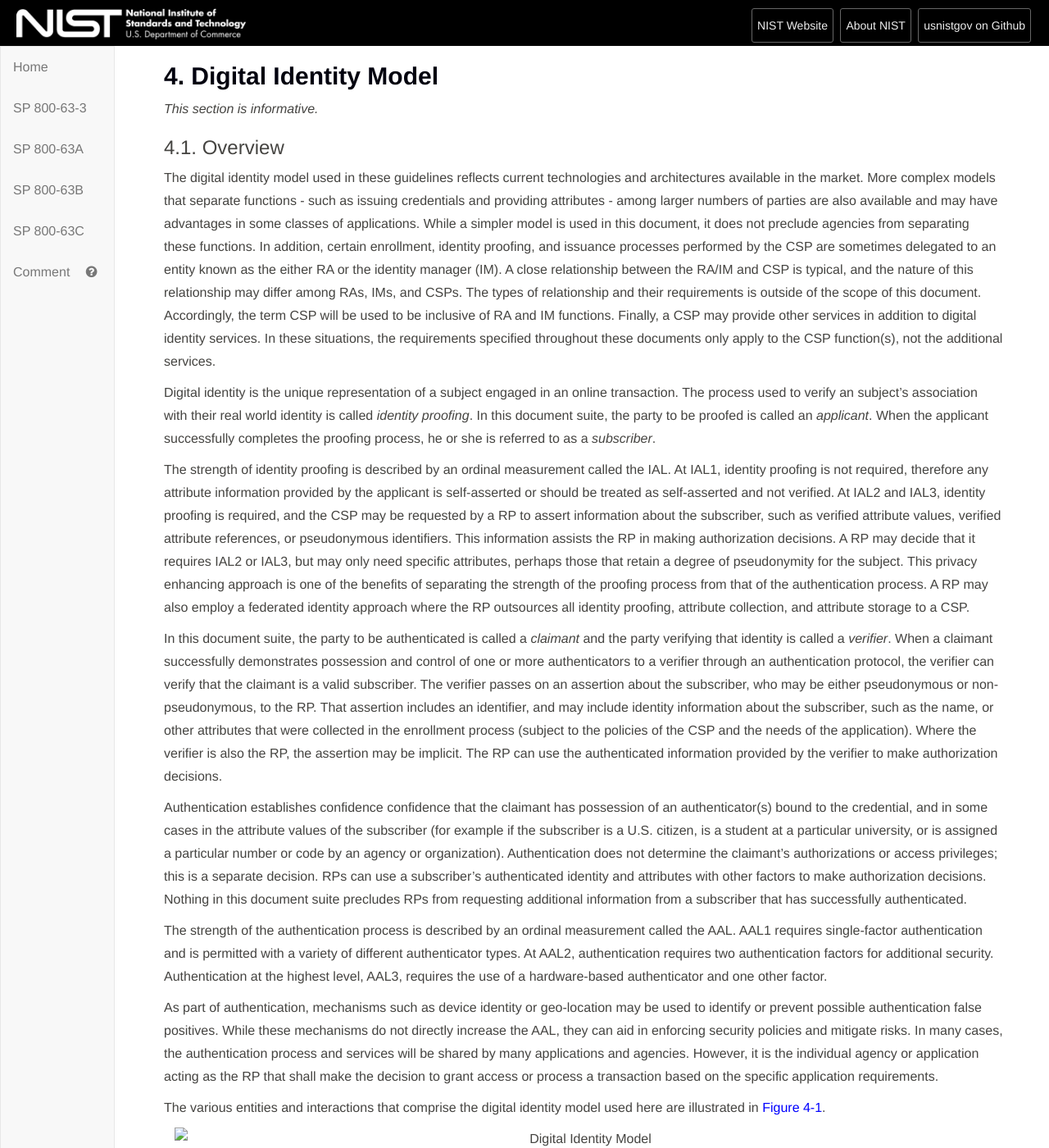
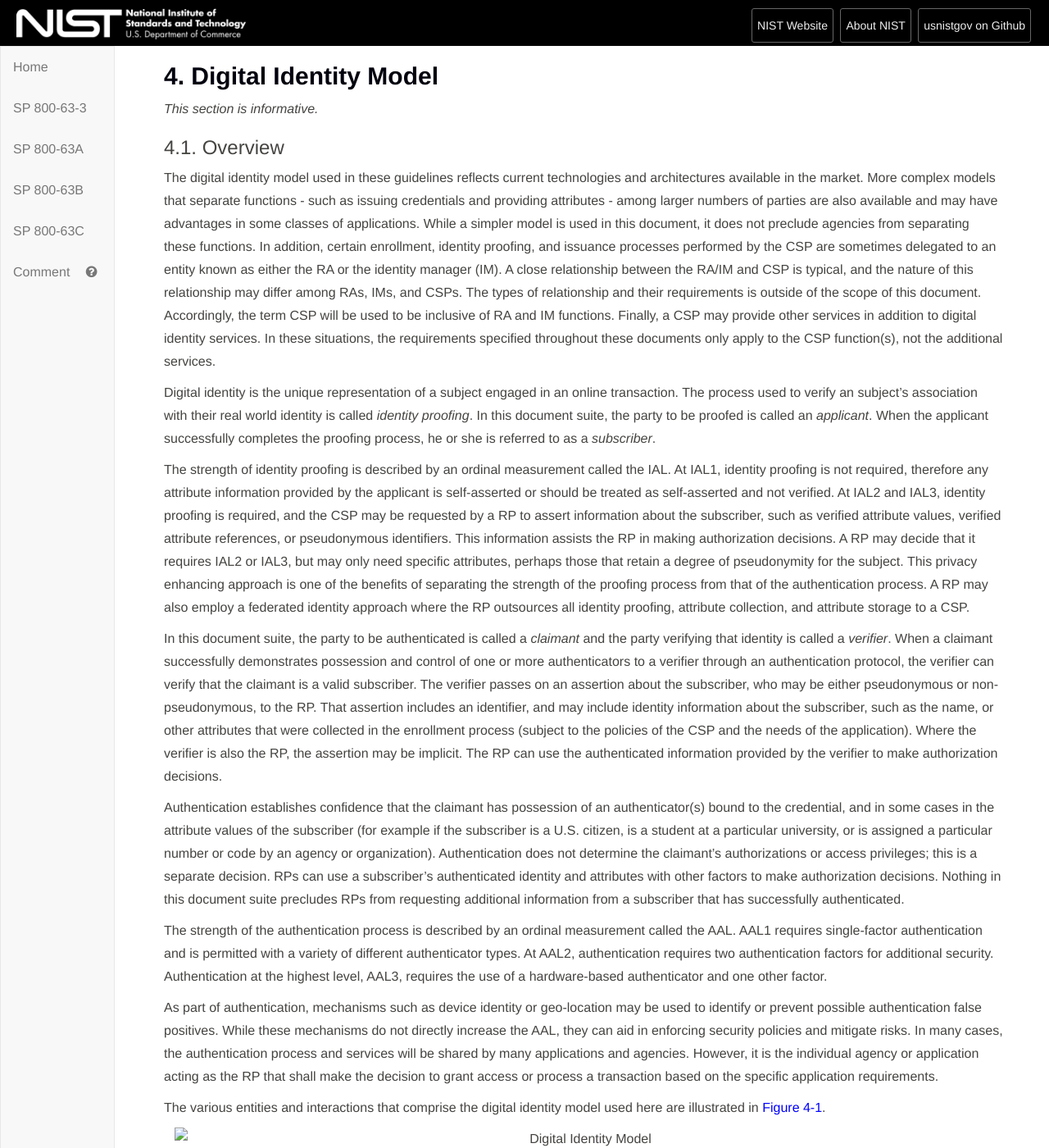
Before and after one commit to usnistgov/800-63-3, a Jekyll site: the page built from sp800-63-3/sec4_model.md, in a window 1280 px wide and 1400 px high. Shown: the whole window at 82% size. Built offline with Jekyll 4.4.1, drawn with Linux system fonts in a browser that asks for light colours; our own code applies the rules of GitHub Pages for plain Markdown files.

Commit message:
More @jimfenton review fixes.

```diff
--- a/sp800-63-3/sec4_model.md
+++ b/sp800-63-3/sec4_model.md
@@ -8,7 +8,7 @@
 
 ### <a name="4-1"></a>4.1. Overview
 
-The digital identity model used in these guidelines reflects current technologies and architectures available in the market. More complex models that separate functions - such as issuing credentials and providing attributes - among larger numbers of parties are also available and may have advantages in some classes of applications. While a simpler model is used in this document, it does not preclude agencies from separating these functions. In addition, certain enrollment, identity proofing, and issuance processes performed by the CSP are sometimes delegated to an entity known as the either RA or the identity manager (IM). A close relationship between the RA/IM and CSP is typical, and the nature of this relationship may differ among RAs, IMs, and CSPs. The types of relationship and their requirements is outside of the scope of this document.  Accordingly, the term CSP will be used to be inclusive of RA and IM functions. Finally, a CSP may provide other services in addition to digital identity services. In these situations, the requirements specified throughout these documents only apply to the CSP function(s), not the additional services.
+The digital identity model used in these guidelines reflects current technologies and architectures available in the market. More complex models that separate functions - such as issuing credentials and providing attributes - among larger numbers of parties are also available and may have advantages in some classes of applications. While a simpler model is used in this document, it does not preclude agencies from separating these functions. In addition, certain enrollment, identity proofing, and issuance processes performed by the CSP are sometimes delegated to an entity known as either the RA or the identity manager (IM). A close relationship between the RA/IM and CSP is typical, and the nature of this relationship may differ among RAs, IMs, and CSPs. The types of relationship and their requirements is outside of the scope of this document.  Accordingly, the term CSP will be used to be inclusive of RA and IM functions. Finally, a CSP may provide other services in addition to digital identity services. In these situations, the requirements specified throughout these documents only apply to the CSP function(s), not the additional services.
 
 Digital identity is the unique representation of a subject engaged in an online transaction. The process used to verify an subject's association with their real world identity is called *identity proofing*. In this document suite, the party to be proofed is called an *applicant*. When the applicant successfully completes the proofing process, he or she is referred to as a *subscriber*.
 
@@ -16,7 +16,7 @@
 
 In this document suite, the party to be authenticated is called a *claimant* and the party verifying that identity is called a *verifier*. When a claimant successfully demonstrates possession and control of one or more authenticators to a verifier through an authentication protocol, the verifier can verify that the claimant is a valid subscriber. The verifier passes on an assertion about the subscriber, who may be either pseudonymous or non-pseudonymous, to the RP. That assertion includes an identifier, and may include identity information about the subscriber, such as the name, or other attributes that were collected in the enrollment process (subject to the policies of the CSP and the needs of the application). Where the verifier is also the RP, the assertion may be implicit. The RP can use the authenticated information provided by the verifier to make authorization decisions.
 
-Authentication establishes confidence confidence that the claimant has possession of an authenticator(s) bound to the credential, and in some cases in the attribute values of the subscriber (for example if the subscriber is a U.S. citizen, is a student at a particular university, or is assigned a particular number or code by an agency or organization). Authentication does not determine the claimant's authorizations or access privileges; this is a separate decision. RPs can use a subscriber's authenticated identity and attributes with other factors to make authorization decisions. Nothing in this document suite precludes RPs from requesting additional information from a subscriber that has successfully authenticated.
+Authentication establishes confidence that the claimant has possession of an authenticator(s) bound to the credential, and in some cases in the attribute values of the subscriber (for example if the subscriber is a U.S. citizen, is a student at a particular university, or is assigned a particular number or code by an agency or organization). Authentication does not determine the claimant's authorizations or access privileges; this is a separate decision. RPs can use a subscriber's authenticated identity and attributes with other factors to make authorization decisions. Nothing in this document suite precludes RPs from requesting additional information from a subscriber that has successfully authenticated.
 
 The strength of the authentication process is described by an ordinal measurement called the AAL. AAL1 requires single-factor authentication and is permitted with a variety of different authenticator types. At AAL2, authentication requires two authentication factors for additional security. Authentication at the highest level, AAL3, requires the use of a hardware-based authenticator and one other factor.
 
```
Also changed, not shown: sp800-63-3/definitions.md (+1 -1 lines), sp800-63b/sec5_authenticators.md (+1 -1 lines).
